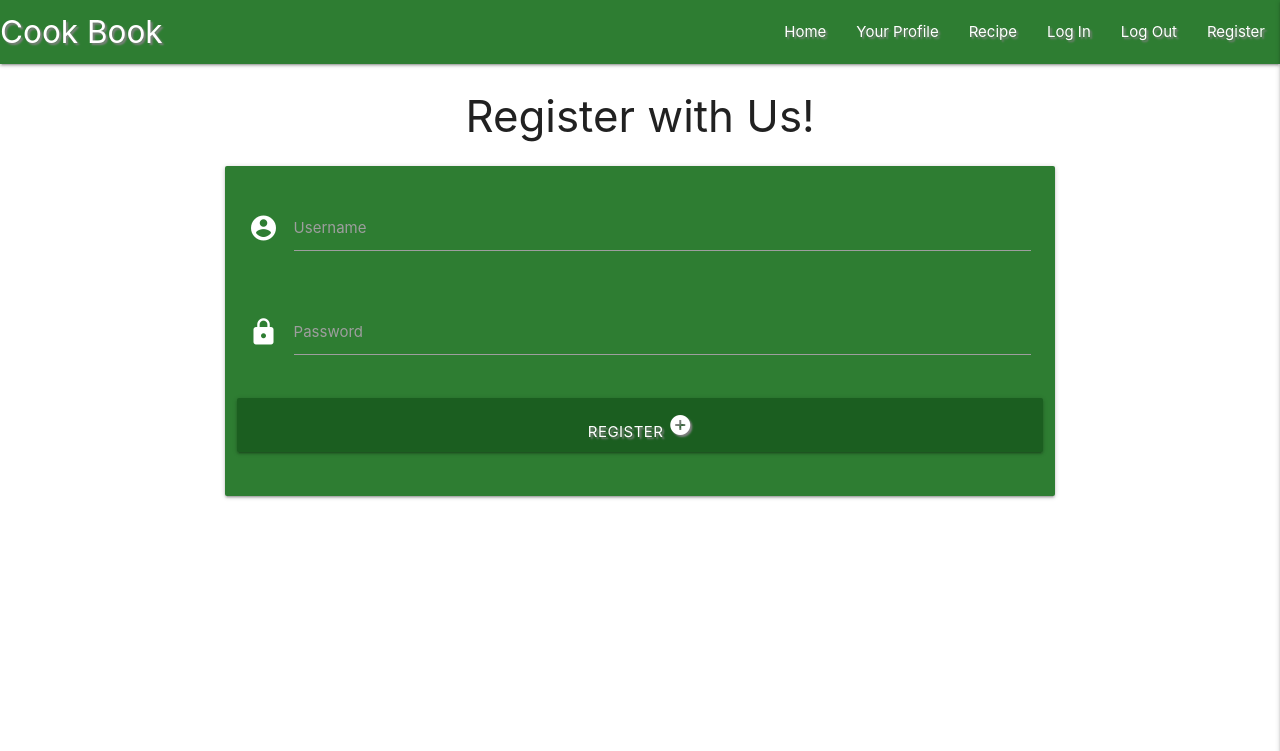
After one commit to Biecho88/healthy_book, a Flask app: page /register in a window 1280 px wide. The commit adds this page. Shown: the top 751 px of the page. Run offline with Flask 3, Linux system fonts and the light colour scheme; some libraries are stand-ins or nearby versions.

Commit message:
Add register template

```diff
--- a/run.py
+++ b/run.py
@@ -7,6 +7,7 @@ from flask import (
     redirect, request, session, url_for)
 from flask_pymongo import PyMongo
 from bson.objectid import ObjectId
+from werkzeug.security import generate_password_hash, check_password_hash
 if os.path.exists("env.py"):
     import env
 
@@ -24,7 +25,12 @@ mongo = PyMongo(app)
 @app.route("/get_category")
 def get_category():
     category = mongo.db.category.find()
-    return render_template("base.html", category=category)
+    return render_template("category.html", category=category)
+
+
+@app.route("/register", methods=["GET", "POST"])
+def register():
+    return render_template("register.html")
 
 
 if __name__ == "__main__":
--- a/templates/base.html
+++ b/templates/base.html
@@ -11,7 +11,7 @@
     <link rel="stylesheet" href="{{ url_for('static', filename='css/style.css') }}" type="text/css">
     {% block styles %}
     {% endblock %}
-    <title>Document</title>
+    <title>Cook Book</title>
 </head>
 <body>
 
@@ -19,16 +19,15 @@
         <!-- Nav bar on the main page-->
         <nav class="nav-extended text-shadow black-text #2e7d32 green darken-3">
             <div class="nav-wrapper">
-              <a href="{{ url_for('get_category') }}" class="brand-logo">Cook Good</a>
+              <a href="{{ url_for('get_category') }}" class="brand-logo">Cook Book</a>
               <a href="#" data-target="mobile-demo" class="sidenav-trigger right"><i class="material-icons">list</i></a>
               <ul class="right hide-on-med-and-down">
                 <li><a href="{{ url_for('get_category') }}">Home</a></li>
                 <li><a href="#">Your Profile</a></li>
-                <li><a href="#">Category</a></li>
                 <li><a href="#">Recipe</a></li>
                 <li><a href="#">Log In</a></li>
                 <li><a href="#">Log Out</a></li>
-                <li><a href="#">Register</a></li>
+                <li><a href="{{ url_for('register') }}">Register</a></li>
               </ul>
             </div>
           </nav>
@@ -37,11 +36,10 @@
             <li><h4 class="center-align black-text">Cook Book</h4></li>
             <li><a href="{{ url_for('get_category') }}">Home</a></li>
             <li><a href="#">Your Profile</a></li>
-            <li><a href="#">Category</a></li>
             <li><a href="#">Recipe</a></li>
             <li><a href="#">Log In</a></li>
             <li><a href="#">Log Out</a></li>
-            <li><a href="#">Register</a></li>
+            <li><a href="{{ url_for('register') }}">Register</a></li>
           </ul>
     </header>
 
--- /dev/null
+++ b/templates/register.html
@@ -0,0 +1,34 @@
+{% extends "base.html" %}
+{% block content %}
+
+<h3 class="center-align">Register with Us!</h3>
+<!-- Username input-->
+<div class="row">
+    <form class="col s12 m8 offset-m2" method="POST" action=""{{ url_for('register') }}>
+      <div class="card-panel #2e7d32 green darken-3">
+        <div class="row">
+            <div class="input-field col s12 white-text">
+                <i class="material-icons prefix">account_circle</i>
+                <input id="username" name="username" type="text" class="validate">
+                <label for="username">Username</label>
+            </div>
+        </div>
+        <!-- Password input-->
+        <div class="row">
+            <div class="input-field col s12 white-text">
+            <i class="material-icons prefix">lock</i>
+              <input id="password" name="password" type="password" class="validate">
+              <label for="password">Password</label>
+            </div>
+        </div>
+        <!-- Register button-->
+        <div class="row">
+            <button type="submit" class="col s12 btn-large #76ff03 #1b5e20 green darken-4 text-shadow">
+                Register <i class="material-icons">add_circle</i>
+            </button>
+        </div>
+      </div>
+    </form>
+  </div>
+
+{% endblock %}
```
